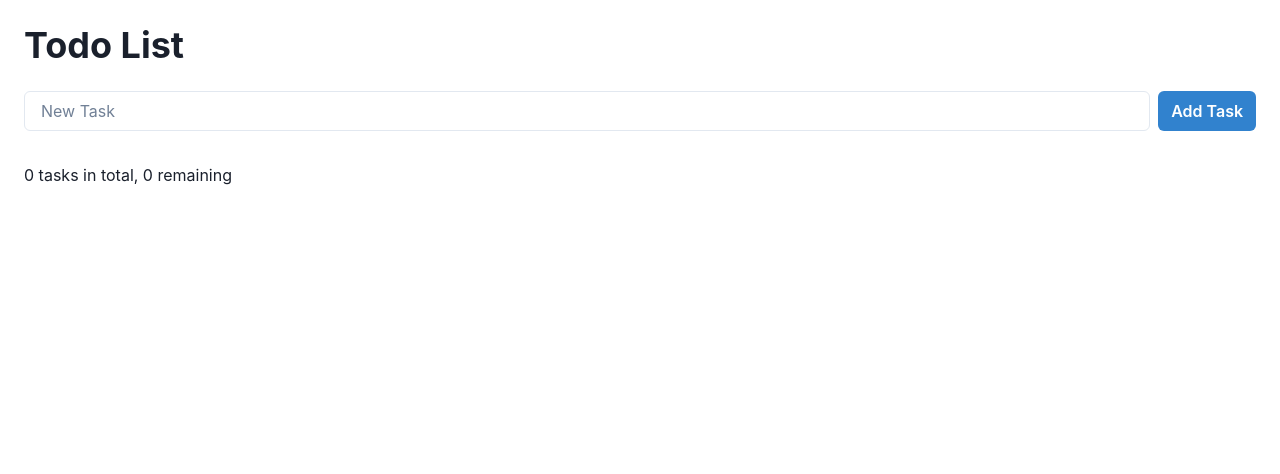
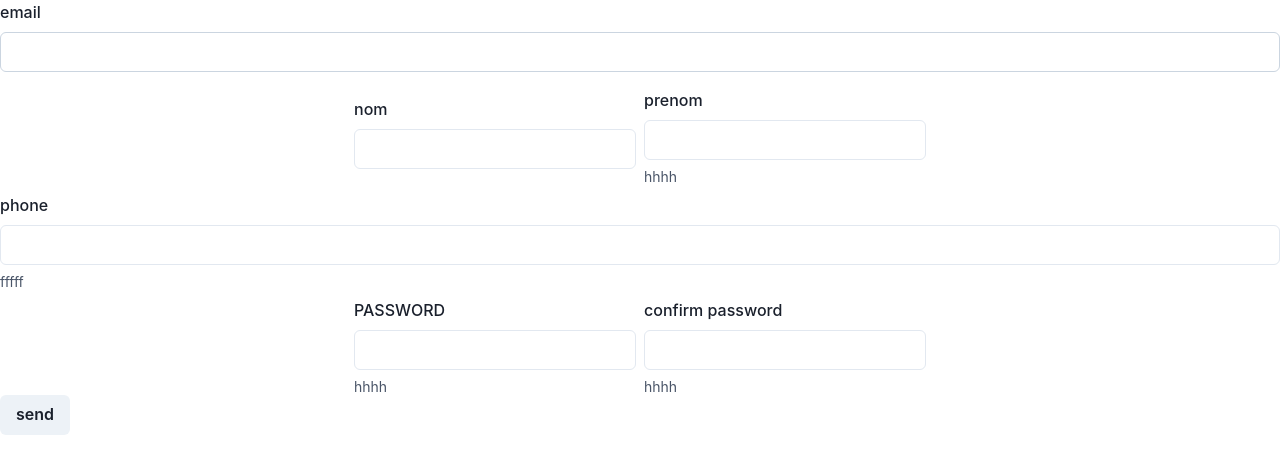
Before and after one commit to ouertaniaziz/Cours-React-ChakraUi-TDS, a React (Create React App) app: page / in a window 1280 px wide. Shown: the top 474 px of the page. Built offline with nearby package versions, Linux system fonts and the light colour scheme.

Commit message:
cours 17/03/2023

```diff
--- a/src/components/app/App.js
+++ b/src/components/app/App.js
@@ -19,8 +19,9 @@ import DataFetcher from "../UseEffectCourse/jsonexercice";
 import { ScrollTracker } from "../UseEffectCourse/scrolleexercice";
 import { ScrollableList } from "../useRefExercice/scrollableList";
 import ChildExercice from "../exercice2_useEffect/Child_exercice";
-import Dashboard from "../chakraExercice/dashbord";
 import TodoList from "../todolist/todolist";
+import SignupForm from "../signUpForm/SignUpForm";
+import Dashboard from "../signUpForm/SignUpForm";
 function App() {
   const t = [3, 2, 5, 8];
   const tab = [
@@ -62,8 +63,10 @@ function App() {
             <ScrollableList />
                   <Dashboard />
 
+                  <TodoList />
+
 */}
-      <TodoList />
+      <SignupForm />
     </>
   );
 }
--- /dev/null
+++ b/src/components/signUpForm/SignUpForm.js
@@ -0,0 +1,85 @@
+import { useRef, useState } from "react";
+import {
+  FormControl,
+  FormLabel,
+  Input,
+  FormHelperText,
+  Button,
+  VStack,
+  HStack,
+} from "@chakra-ui/react";
+
+const SignUpForm = () => {
+  const emailInput = useRef("");
+  const nomInput = useRef("");
+  const premonInput = useRef("");
+  const phone = useRef("");
+  const MDPInput = useRef("");
+  const CMDPInput = useRef("");
+  const [errors, setErrors] = useState([]);
+  const handleSubmit = (event) => {
+    event.preventDefault();
+    /*
+    pour un email :   /^[^\s@]+@[^\s@]+\.[^\s@]+$/
+    pour un strong password :  /^(?=.*\d)(?=.*[a-z])(?=.*[A-Z])(?=.*[!@#$%^&*]).{8,}$/
+     pour un phone number : /^\d{8}$/
+    pour chaine de caractére et nombre : /^[a-zA-Z0-9\s,'-]*$/
+
+    */
+    const nameRegex = /^[a-zA-Z ]+$/; // Matches letters and spaces only
+
+    const email = emailInput.current.value;
+    const name = nomInput.current.value;
+    if (email === "") {
+      setErrors({ emailIsEmpty: " l'emai est obligatoire" });
+    } else if (!nameRegex.test(name)) {
+      setErrors({ nameIsEmpty: " le nom  doit etre une ffffff " });
+    } else {
+      emailInput.current.value = "";
+      setErrors([]);
+    }
+  };
+  return (
+    <form onSubmit={handleSubmit}>
+      <VStack>
+        <FormControl id="email" isInvalid={errors.emailIsEmpty}>
+          <FormLabel>email</FormLabel>
+          <Input type="text" ref={emailInput} />
+          <FormHelperText>{errors.emailIsEmpty}</FormHelperText>
+        </FormControl>
+        <HStack>
+          <FormControl id="nom" isInvalid={errors.nameIsEmpty}>
+            <FormLabel>nom</FormLabel>
+            <Input type="text" ref={nomInput} />
+            <FormHelperText>{errors.nameIsEmpty}</FormHelperText>
+          </FormControl>
+          <FormControl id="prenom">
+            <FormLabel>prenom</FormLabel>
+            <Input type="text" ref={premonInput} />
+            <FormHelperText>hhhh</FormHelperText>
+          </FormControl>
+        </HStack>
+        <FormControl id="phone">
+          <FormLabel>phone</FormLabel>
+          <Input type="text" ref={phone} />
+          <FormHelperText>fffff</FormHelperText>
+        </FormControl>
+        <HStack>
+          <FormControl id="PSD">
+            <FormLabel>PASSWORD</FormLabel>
+            <Input type="password" ref={MDPInput} />
+            <FormHelperText>hhhh</FormHelperText>
+          </FormControl>
+          <FormControl id="CPD">
+            <FormLabel>confirm password</FormLabel>
+            <Input type="password" ref={CMDPInput} />
+            <FormHelperText>hhhh</FormHelperText>
+          </FormControl>
+        </HStack>
+      </VStack>
+      <Button type="submit">send</Button>
+    </form>
+  );
+};
+
+export default SignUpForm;
```
